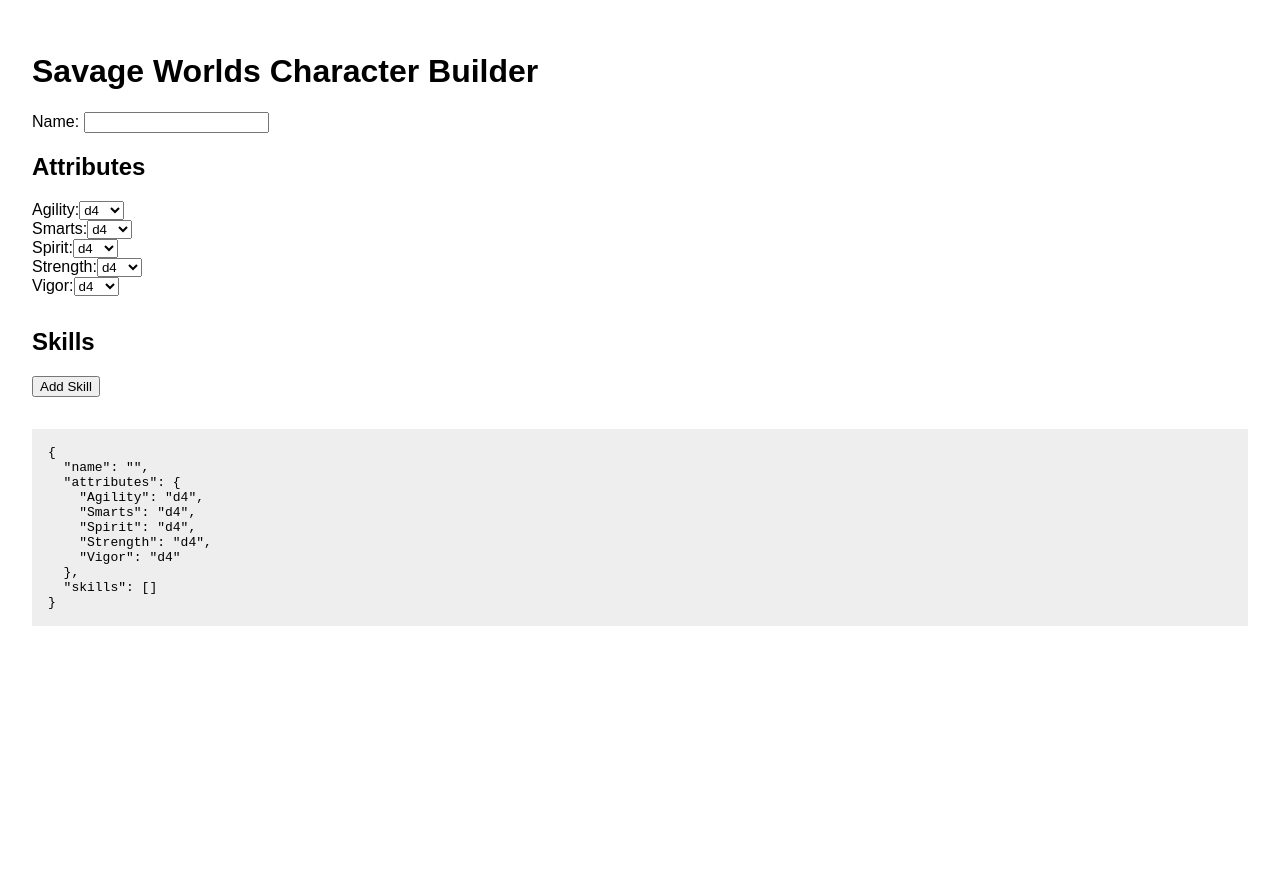
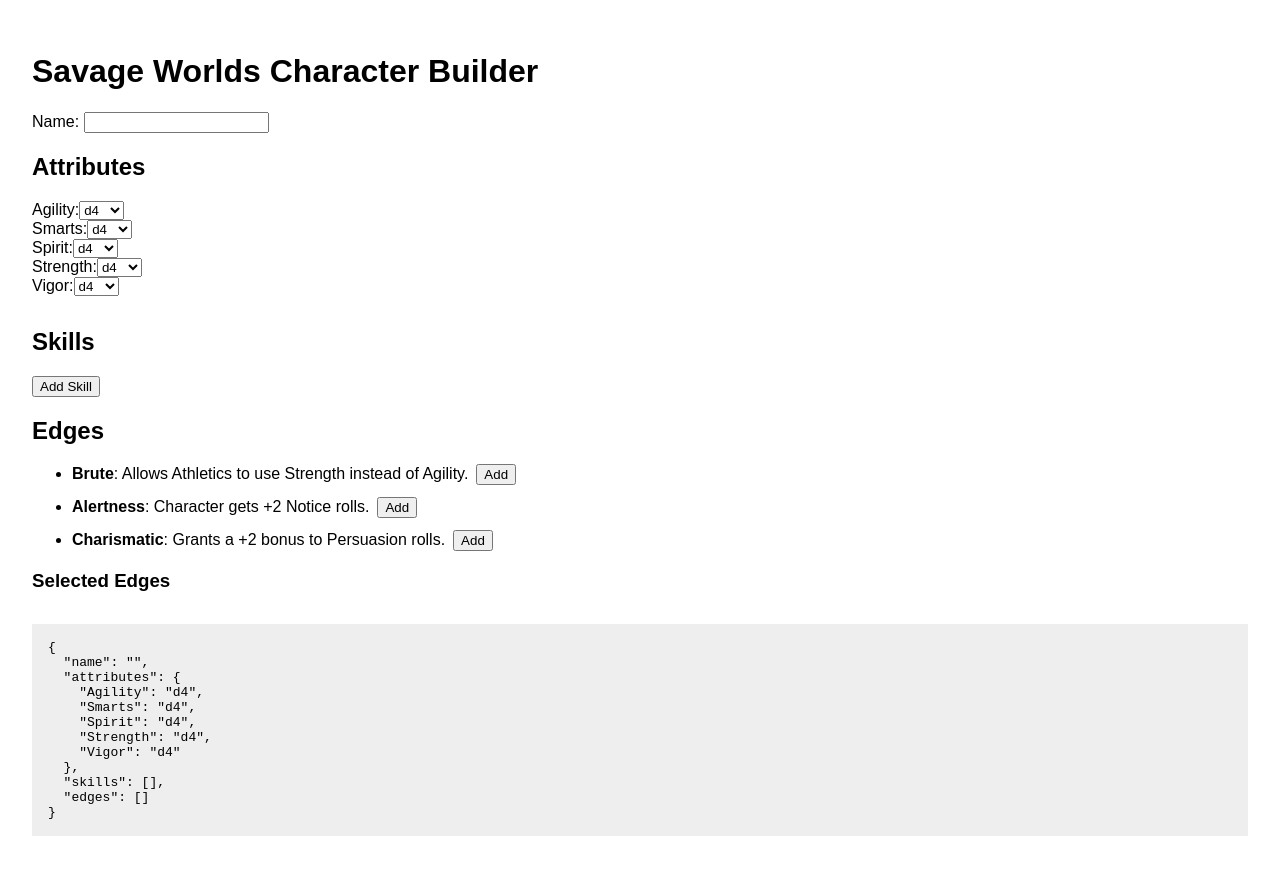
Before and after one commit to Aadrik/savage-builder-ts, a React (Create React App) app: page / in a window 1280 px wide. Shown: the top 874 px of the page. Before the commit the page ends 800 px from the top, so only its background shows below. Built offline with nearby package versions, Linux system fonts and the light colour scheme.

Commit message:
feat: add all edges with validation

```diff
--- a/src/App.tsx
+++ b/src/App.tsx
@@ -17,6 +17,7 @@
     name: "",
     attributes: defaultAttributes,
     skills: [],
+    edges: [],
   });
 
   return (
--- a/src/components/CharacterForm.tsx
+++ b/src/components/CharacterForm.tsx
@@ -2,6 +2,8 @@
 import AttributeSelector from "./AttributeSelector";
 import SkillSelector from "./SkillSelector";
 import { Character } from "../types/character";
+import EdgeSelector from "./EdgeSelector";
+import { edges } from "../data/edges";
 
 interface Props {
   character: Character;
@@ -32,6 +34,12 @@
         setSkills={(skills) => setCharacter({ ...character, skills })}
         attributes={character.attributes}
       />
+
+      <EdgeSelector
+        selectedEdges={character.edges || []}
+        setSelectedEdges={(edges) => setCharacter({ ...character, edges })}
+        edgePool={edges}
+      />
     </>
   );
 }
--- /dev/null
+++ b/src/components/EdgeSelector.tsx
@@ -0,0 +1,53 @@
+import React from "react";
+import { EdgeDefinition } from "../types/character";
+
+interface Props {
+  selectedEdges: EdgeDefinition[];
+  setSelectedEdges: (edge: EdgeDefinition[]) => void;
+  edgePool: EdgeDefinition[];
+}
+
+export default function EdgeSelector({
+  selectedEdges,
+  setSelectedEdges,
+  edgePool,
+}: Props) {
+  const toggleEdge = (edge: EdgeDefinition) => {
+    const isSelected = selectedEdges.some((e) => e.name === edge.name);
+    if (isSelected) {
+      setSelectedEdges(selectedEdges.filter((e) => e.name !== edge.name));
+    } else {
+      setSelectedEdges([...selectedEdges, edge]);
+    }
+  };
+
+  return (
+    <div>
+      <h2>Edges</h2>
+      <ul>
+        {edgePool.map((edge) => (
+          <li key={edge.name} style={{ marginBottom: "0.75rem" }}>
+            <strong>{edge.name}</strong>: {edge.description}
+            <button
+              onClick={() => toggleEdge(edge)}
+              style={{ marginLeft: "0.5rem" }}
+            >
+              {selectedEdges.some((e) => e.name === edge.name)
+                ? "Remove"
+                : "Add"}
+            </button>
+          </li>
+        ))}
+      </ul>
+
+      <h3>Selected Edges</h3>
+      <ul>
+        {selectedEdges.map((edge) => (
+          <li key={edge.name}>
+            <strong>{edge.name}</strong>: {edge.description}
+          </li>
+        ))}
+      </ul>
+    </div>
+  );
+}
--- /dev/null
+++ b/src/data/edges.ts
@@ -0,0 +1,22 @@
+import { EdgeDefinition } from "../types/character";
+
+export const edges: EdgeDefinition[] = [
+  {
+    name: "Brute",
+    description: "Allows Athletics to use Strength instead of Agility.",
+    prerequisites: {
+      attributes: { Strength: "d8" },
+    },
+  },
+  {
+    name: "Alertness",
+    description: "Character gets +2 Notice rolls.",
+  },
+  {
+    name: "Charismatic",
+    description: "Grants a +2 bonus to Persuasion rolls.",
+    prerequisites: {
+      attributes: { Spirit: "d8" },
+    },
+  },
+];
--- a/src/data/skills.ts
+++ b/src/data/skills.ts
@@ -1,7 +1,36 @@
-export const skillDefinitions = [
+import { SkillDefinition } from "../types/character";
+
+export const skillDefinitions: SkillDefinition[] = [
+  { name: "Academics", linkedAttribute: "Smarts" },
   { name: "Athletics", linkedAttribute: "Agility" },
+  { name: "Battle", linkedAttribute: "Smarts" },
+  { name: "Boating", linkedAttribute: "Agility" },
   { name: "Common Knowledge", linkedAttribute: "Smarts" },
+  { name: "Driving", linkedAttribute: "Agility" },
+  { name: "Electronics", linkedAttribute: "Smarts" },
+  { name: "Faith", linkedAttribute: "Spirit" },
+  { name: "Fighting", linkedAttribute: "Agility" },
+  { name: "Focus", linkedAttribute: "Spirit" },
+  { name: "Gambling", linkedAttribute: "Smarts" },
+  { name: "Hacking", linkedAttribute: "Smarts" },
+  { name: "Healing", linkedAttribute: "Smarts" },
+  { name: "Intimidation", linkedAttribute: "Spirit" },
+  { name: "Language", linkedAttribute: "Smarts" }, // may use variant names like Language (Spanish)
   { name: "Notice", linkedAttribute: "Smarts" },
+  { name: "Occult", linkedAttribute: "Smarts" },
+  { name: "Performance", linkedAttribute: "Spirit" },
   { name: "Persuasion", linkedAttribute: "Spirit" },
+  { name: "Piloting", linkedAttribute: "Agility" },
+  { name: "Psionics", linkedAttribute: "Smarts" },
+  { name: "Repair", linkedAttribute: "Smarts" },
+  { name: "Research", linkedAttribute: "Smarts" },
+  { name: "Riding", linkedAttribute: "Agility" },
+  { name: "Science", linkedAttribute: "Smarts" },
+  { name: "Shooting", linkedAttribute: "Agility" },
+  { name: "Spellcasting", linkedAttribute: "Smarts" },
   { name: "Stealth", linkedAttribute: "Agility" },
+  { name: "Survival", linkedAttribute: "Smarts" },
+  { name: "Taunt", linkedAttribute: "Smarts" },
+  { name: "Thievery", linkedAttribute: "Agility" },
+  { name: "Weird Science", linkedAttribute: "Smarts" },
 ];
```
Also changed, not shown: src/types/character.d.ts (+16 -0 lines).
